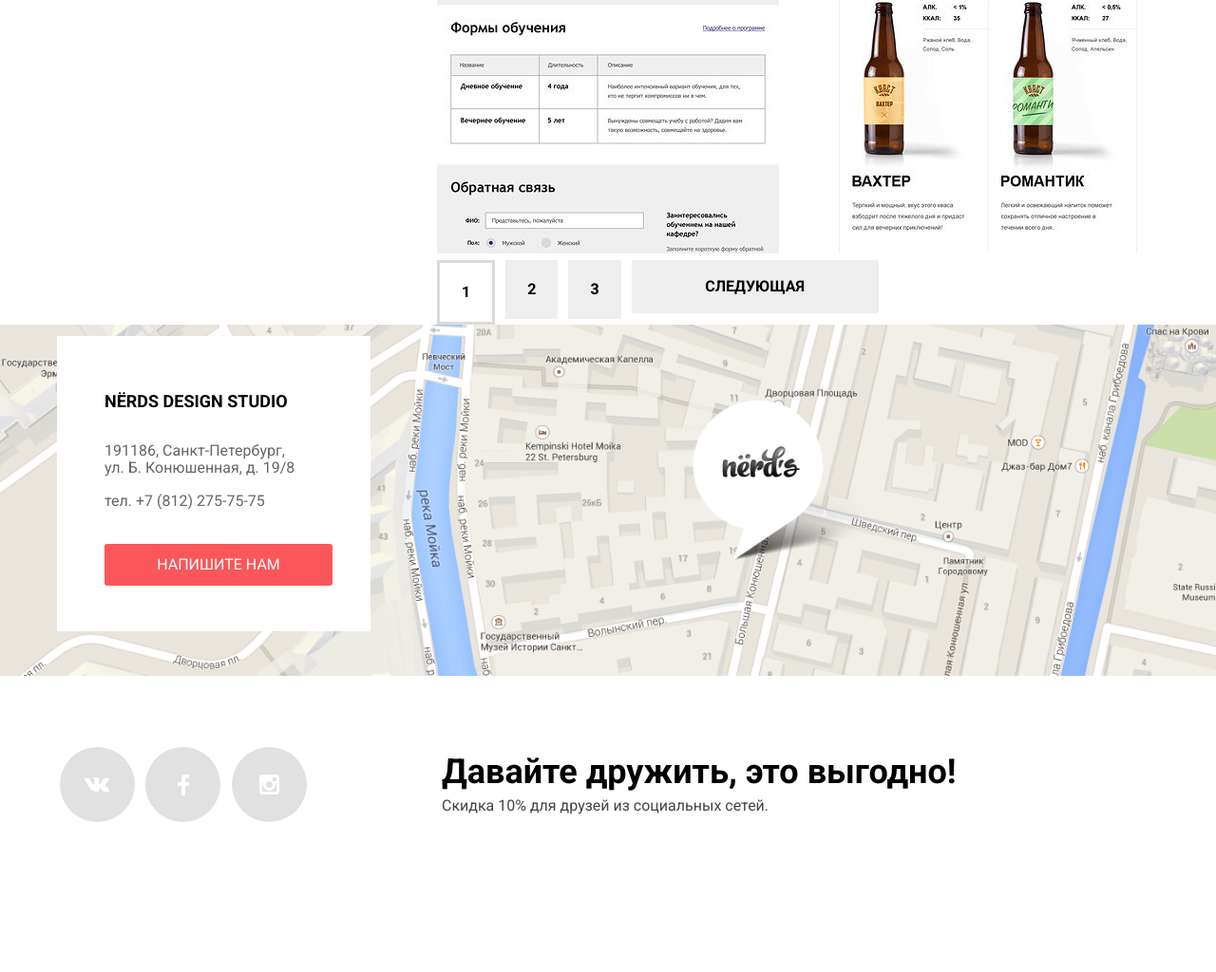
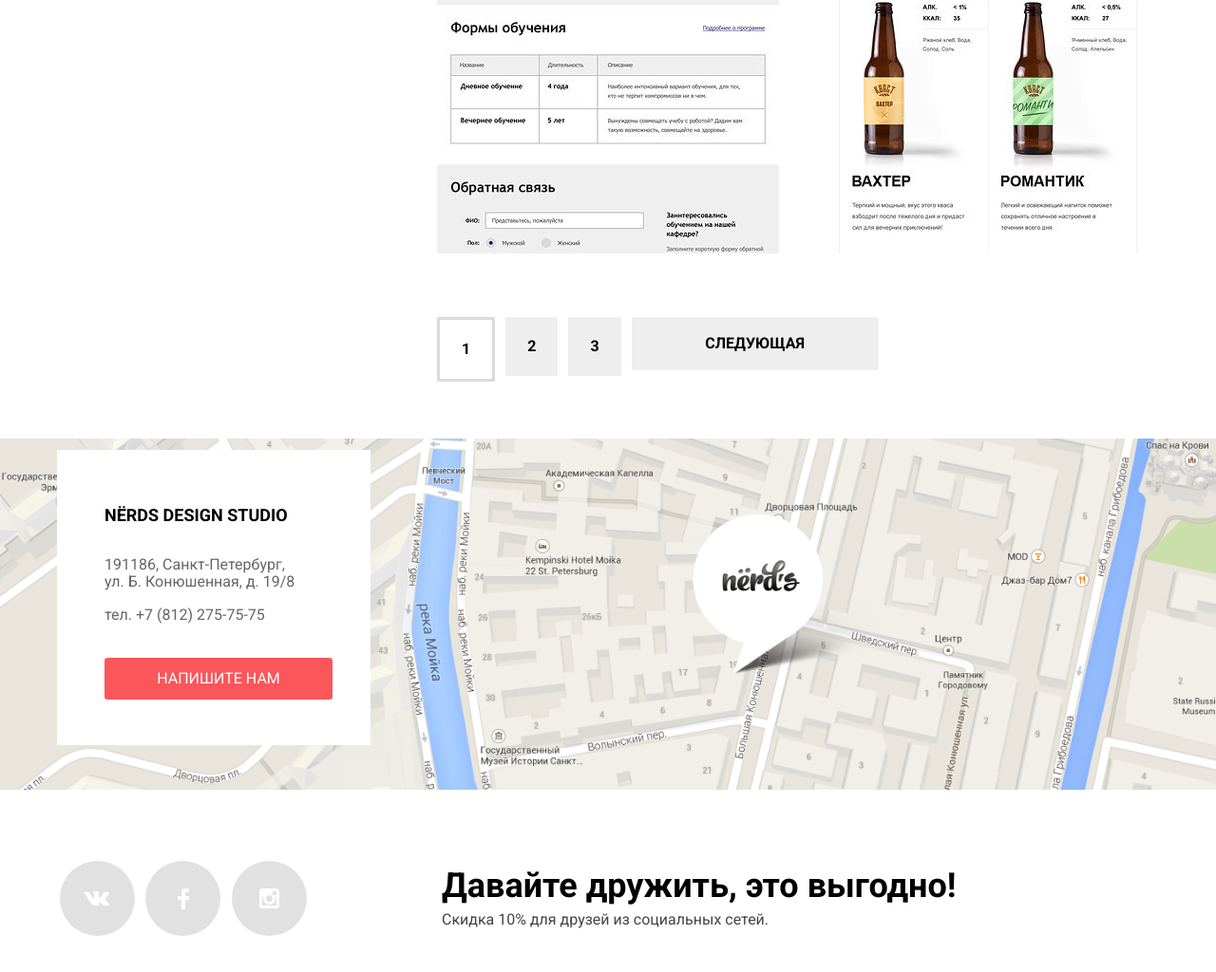
Before and after one commit to bozhenova/nerds, a plain HTML site: page catalog.html in a window 1280 px wide. Shown: the part 1955-2979 px from the top of the page at 95% size. Before the commit the page ends 2891 px from the top, so only its background shows below. Drawn offline with Linux system fonts and the light colour scheme.

Commit message:
Added margins to pagination

```diff
--- a/style.css
+++ b/style.css
@@ -1151,6 +1151,7 @@ input[type="radio"].visually-hidden {
   display: flex;
   flex-wrap: wrap;
   justify-content: flex-start;
+  margin: 60px 0;
 }
 .pagination-item {
   box-sizing: border-box;
```
Also changed, not shown: catalog.html (+1 -0 lines).
